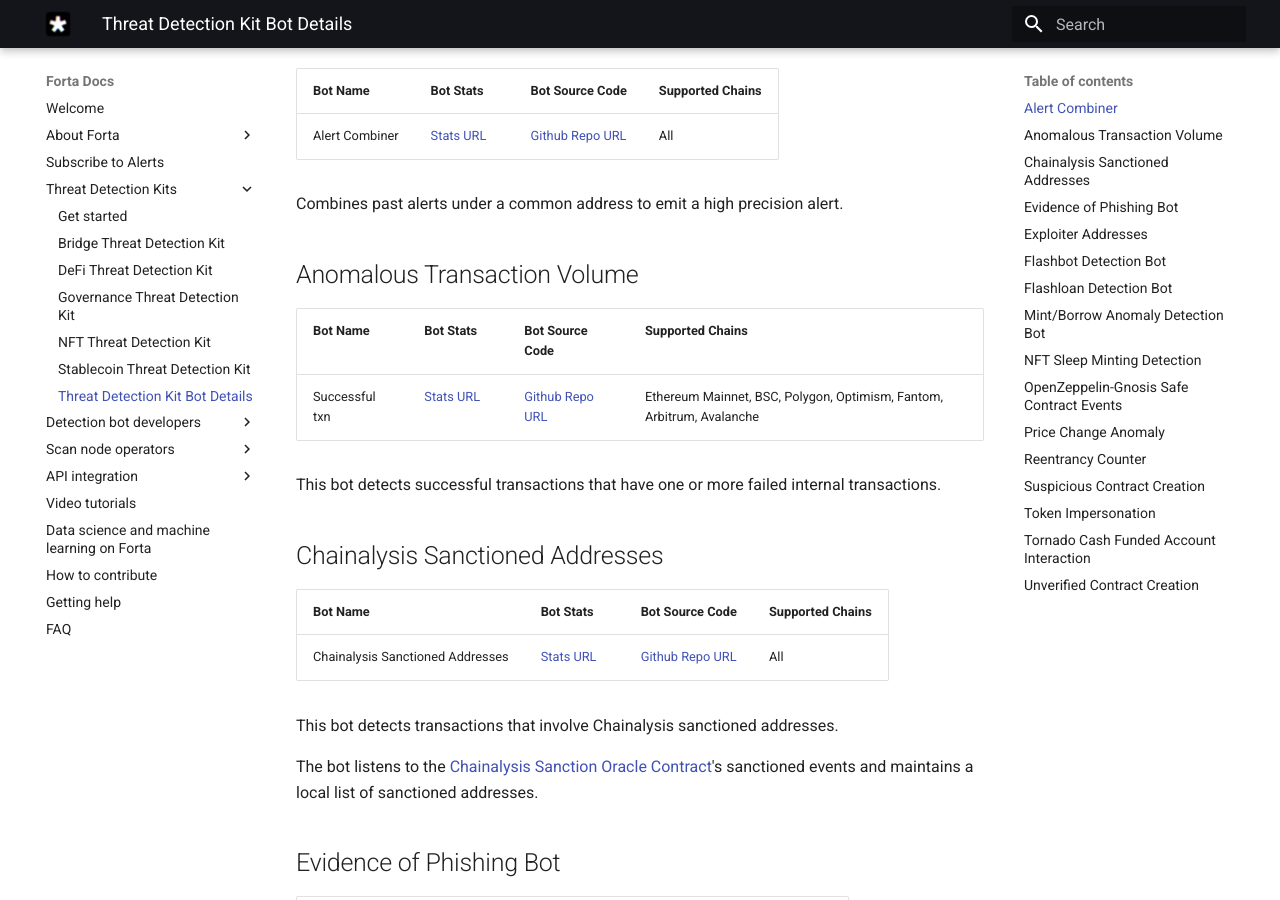
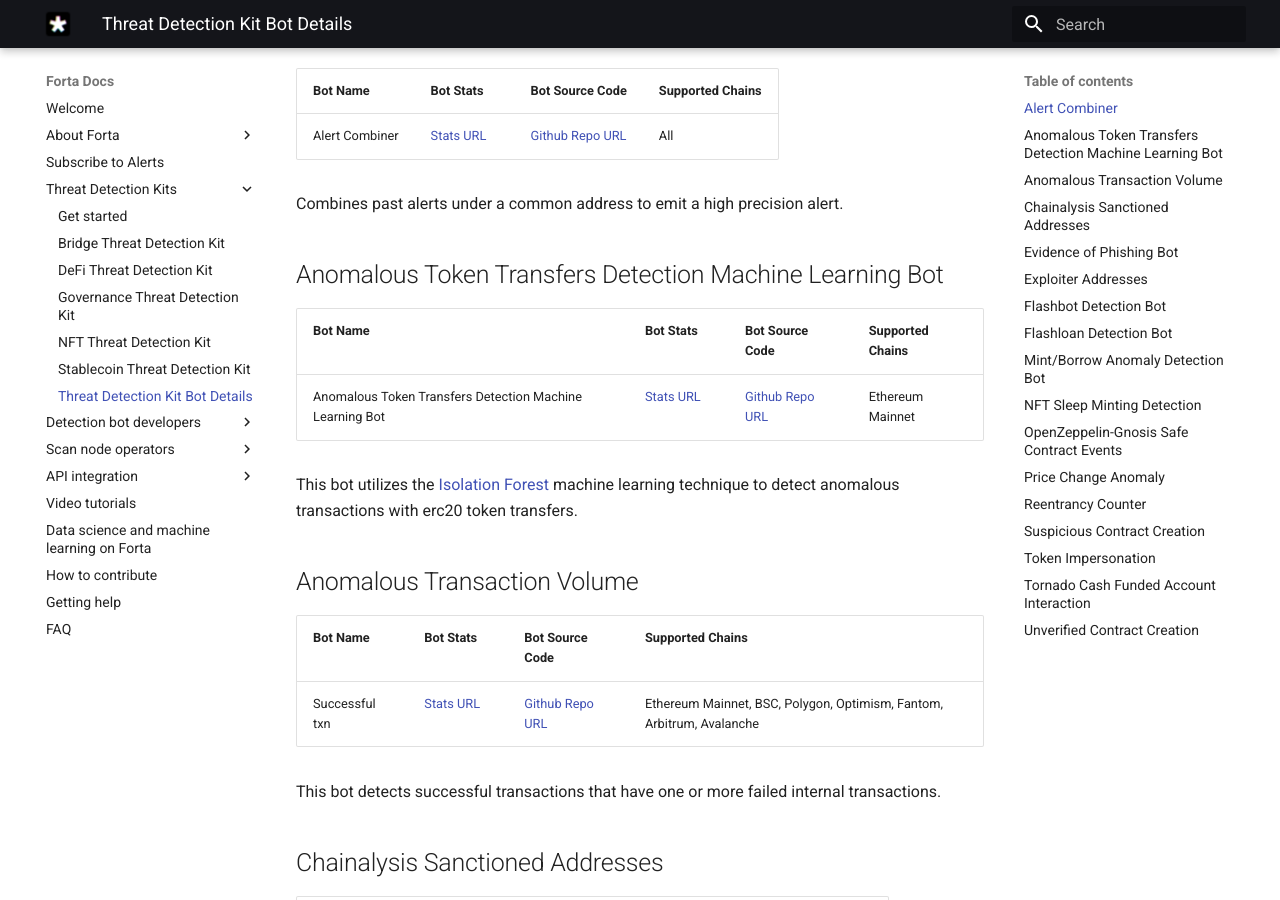
Before and after one commit to forta-network/docs, an MkDocs documentation site: the page built from docs/starter-kit-bot-details.md, in a window 1280 px wide and 900 px high, scrolled down 307 px. Built offline with MkDocs 1.6.1 and Material for MkDocs 9.7.7, drawn with Linux system fonts in a browser that asks for light colours.

Commit message:
Add anomalous token transfers ml bot to threat detection kits

```diff
--- a/docs/starter-kit-bot-details.md
+++ b/docs/starter-kit-bot-details.md
@@ -11,6 +11,14 @@
 | Alert Combiner | [Stats URL](https://explorer.forta.network/agent/0x80ed808b586aeebe9cdd4088ea4dea0a8e322909c0e4493c993e060e89c09ed1){:target="_blank"} | [Github Repo URL](https://github.com/forta-network/starter-kits/tree/main/alert-combiner-py){:target="_blank"} | All |
 
 Combines past alerts under a common address to emit a high precision alert.
+
+## Anomalous Token Transfers Detection Machine Learning Bot
+
+| Bot Name | Bot Stats | Bot Source Code  | Supported Chains |
+|----------|-----------|------------------|------------------|
+| Anomalous Token Transfers Detection Machine Learning Bot | [Stats URL](https://explorer.forta.network/agent/0x2e51c6a89c2dccc16a813bb0c3bf3bbfe94414b6a0ea3fc650ad2a59e148f3c8){:target="_blank"} | [Github Repo URL](https://github.com/forta-network/starter-kits/tree/main/anomalous-token-transfers-ml-py){:target="_blank"} | Ethereum Mainnet |
+
+This bot utilizes the [Isolation Forest](https://scikit-learn.org/stable/modules/outlier_detection.html#isolation-forest) machine learning technique to detect anomalous transactions with erc20 token transfers.
 
 ## Anomalous Transaction Volume
 
```
Also changed, not shown: docs/bridge-starter-kit.md (+1 -0 lines), docs/defi-starter-kit.md (+1 -0 lines), docs/governance-starter-kit.md (+1 -0 lines), docs/nft-starter-kit.md (+1 -0 lines), docs/stablecoin-starter-kit.md (+1 -0 lines).
